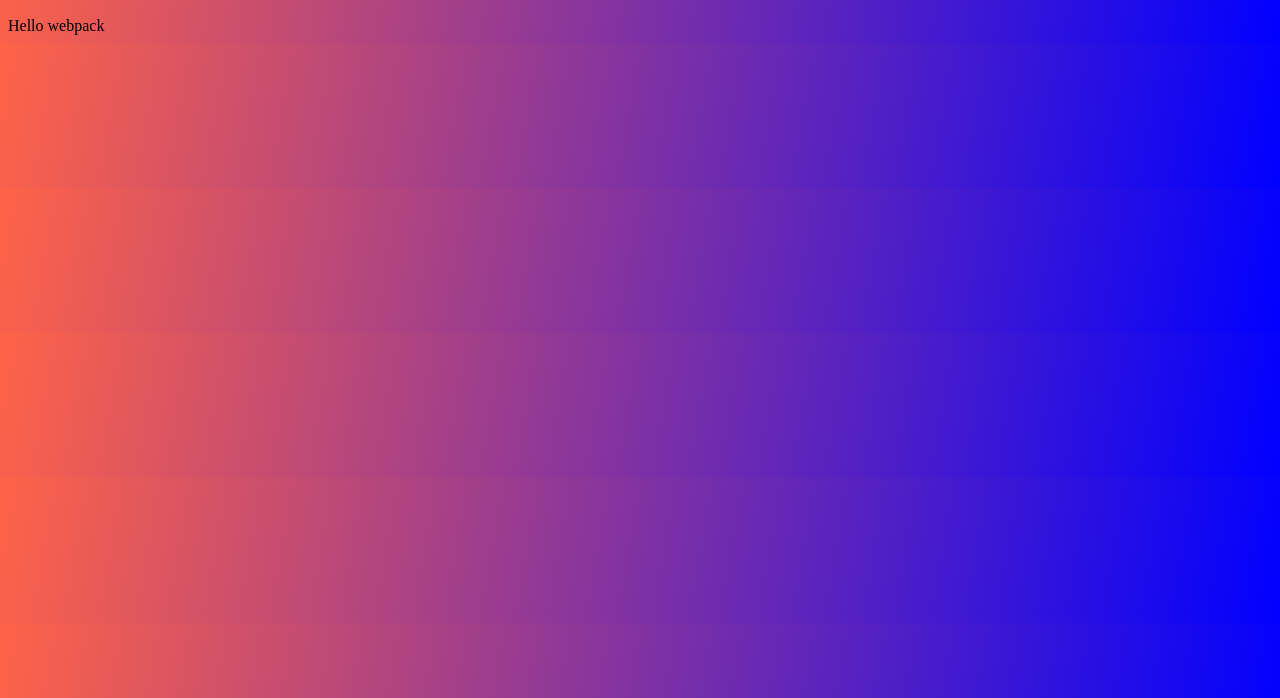
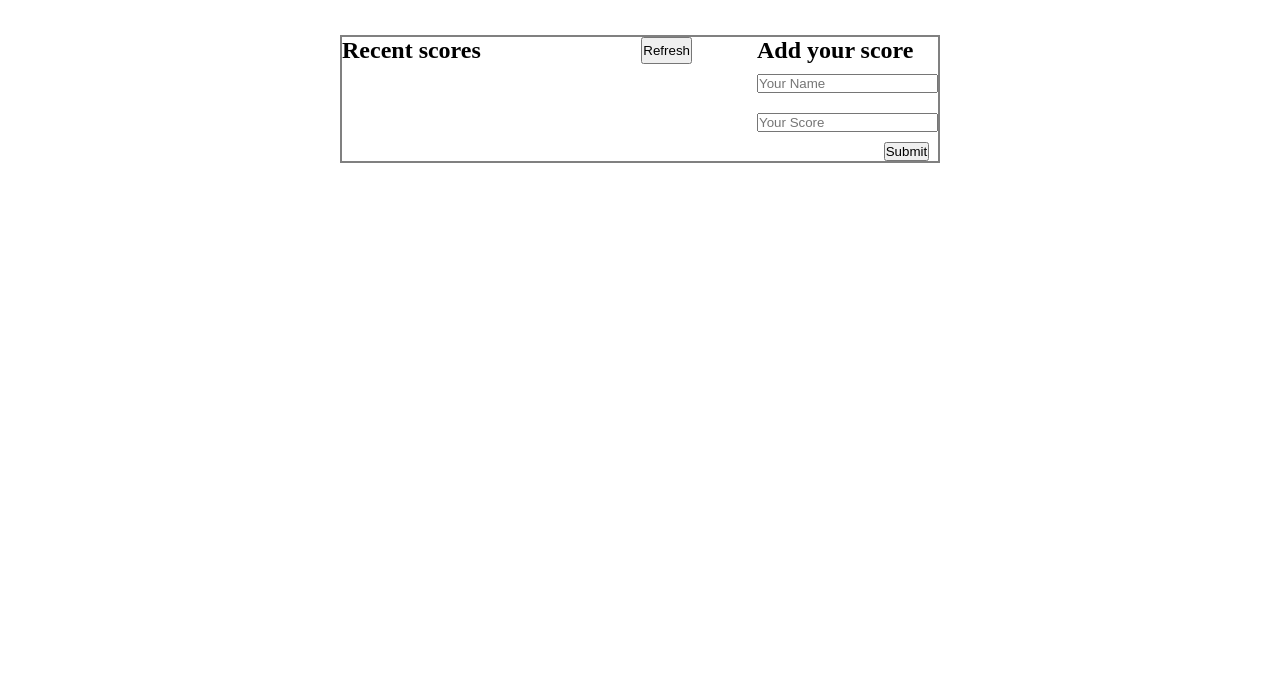
Before and after one commit to Esmatullah12/Leaderboard, a website built with webpack: page src/index.html in a window 1280 px wide. Shown: the part 102-800 px from the top of the page. Built offline with nearby package versions, Linux system fonts and the light colour scheme.

Commit message:
Create html markup for the project

```diff
--- a/src/index.html
+++ b/src/index.html
@@ -6,6 +6,30 @@
     <title>Wbpack Exercise</title>
 </head>
 <body>
-    <h1>Hello webpack!</h1>
+    <main>
+        <head>
+            <h1>Leaderboard</h1>
+        </head>
+        <div class="container">
+            <div class="score-board">
+                <div class="score-board-title">
+                    <h2>Recent scores</h2>
+                    <button>Refresh</button>
+                </div>
+                <div class="scores">
+
+                </div>
+            </div>
+            <div class="add-score">
+                <h2>Add your score</h2>
+                <form action="">
+                    <input type="text" name="" id="" placeholder="Your Name"><br>
+                    <input type="text" name="" id="" placeholder="Your Score"><br>
+                    <button type="submit">Submit</button>
+                </form>
+            </div>
+        </div>
+    </main>
+
 </body>
 </html>
--- a/src/index.js
+++ b/src/index.js
@@ -1,13 +1 @@
-import _ from 'lodash';
 import './style.css';
-
-function component() {
-  const element = document.createElement('div');
-
-  // Lodash, now imported by this script
-  element.innerHTML = _.join(['Hello', 'webpack'], ' ');
-
-  return element;
-}
-
-document.body.appendChild(component());
--- a/src/style.css
+++ b/src/style.css
@@ -1,7 +1,35 @@
-body {
-  background: linear-gradient(100deg, tomato, blue);
+* {
+  padding: 0;
+  margin: 0;
+}
+
+main {
+  margin: 30px auto;
+  max-width: 600px;
 }
 
 h1 {
-  font-size: 3rem;
+  margin: 50px 100px;
 }
+
+.container {
+  display: flex;
+  justify-content: space-between;
+  border: 2px solid gray;
+}
+
+.score-board-title {
+  width: 350px;
+  display: flex;
+  justify-content: space-between;
+  margin-right: 40px;
+}
+
+.add-score input {
+  width: 98%;
+  margin: 10px auto;
+}
+
+.add-score button {
+  margin-left: 70%;
+}
```
Also changed, not shown: dist/index.html, dist/main.js.
